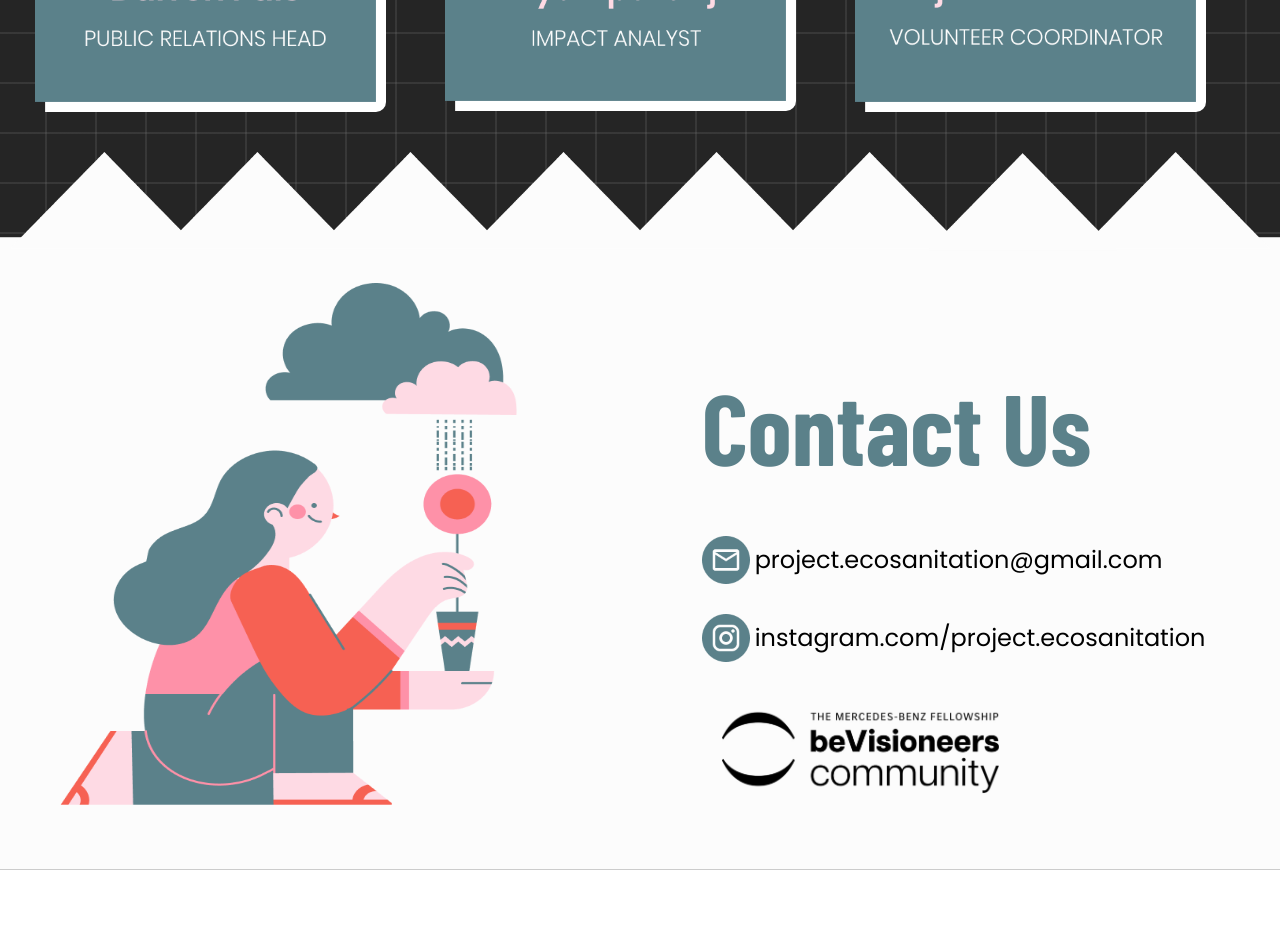
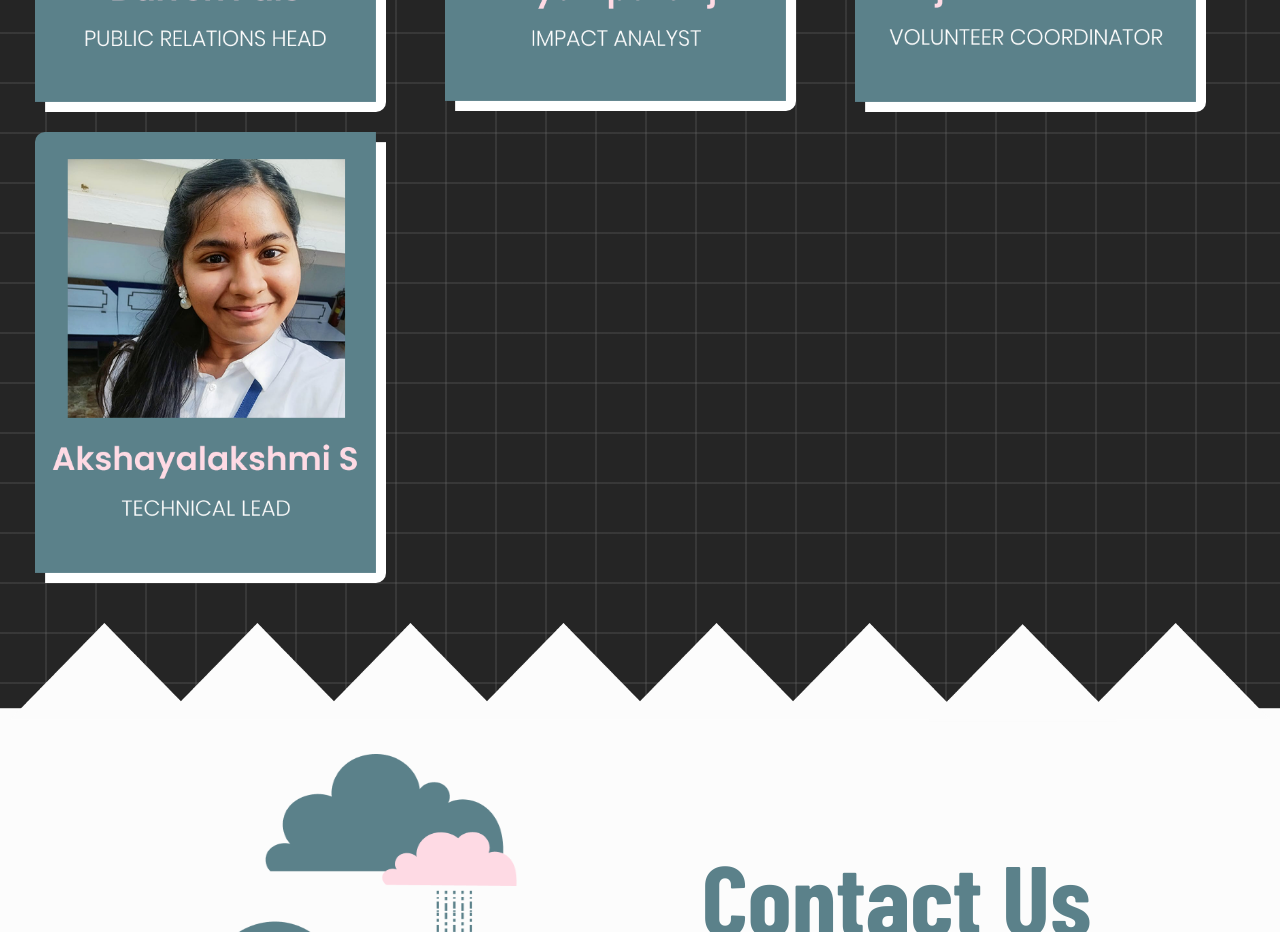
Before and after one commit to CrystalFireSword/Eco-san-web, a React (Vite) app: page / in a window 1280 px wide. Shown: the part 5120-6052 px from the top of the page. Before the commit the page ends 5990 px from the top, so only its background shows below. Built offline with nearby package versions, Linux system fonts and the light colour scheme; a web font is replaced by a local one.

Commit message:
Added technical lead image

```diff
--- a/src/sections/OurTeam.jsx
+++ b/src/sections/OurTeam.jsx
@@ -11,6 +11,7 @@ import member3 from "../assets/member3.png";
 import member4 from "../assets/member4.png";
 import member5 from "../assets/member5.png";
 import member6 from "../assets/member6.png";
+import member7 from "../assets/member7.png";
 
 const OurTeam = () => {
   return (
@@ -31,6 +32,7 @@ const OurTeam = () => {
         <img src={member4} alt="Member 4" className="team-member" />
         <img src={member5} alt="Member 5" className="team-member" />
         <img src={member6} alt="Member 6" className="team-member" />
+        <img src={member7} alt="Member 7" className="team-member" />
       </div>
       </div>
       <img src={bottomTriangle} alt="Bottom Triangle" className="bottom-triangle"/>
```
Also changed, not shown: src/assets/member7.png (added).
